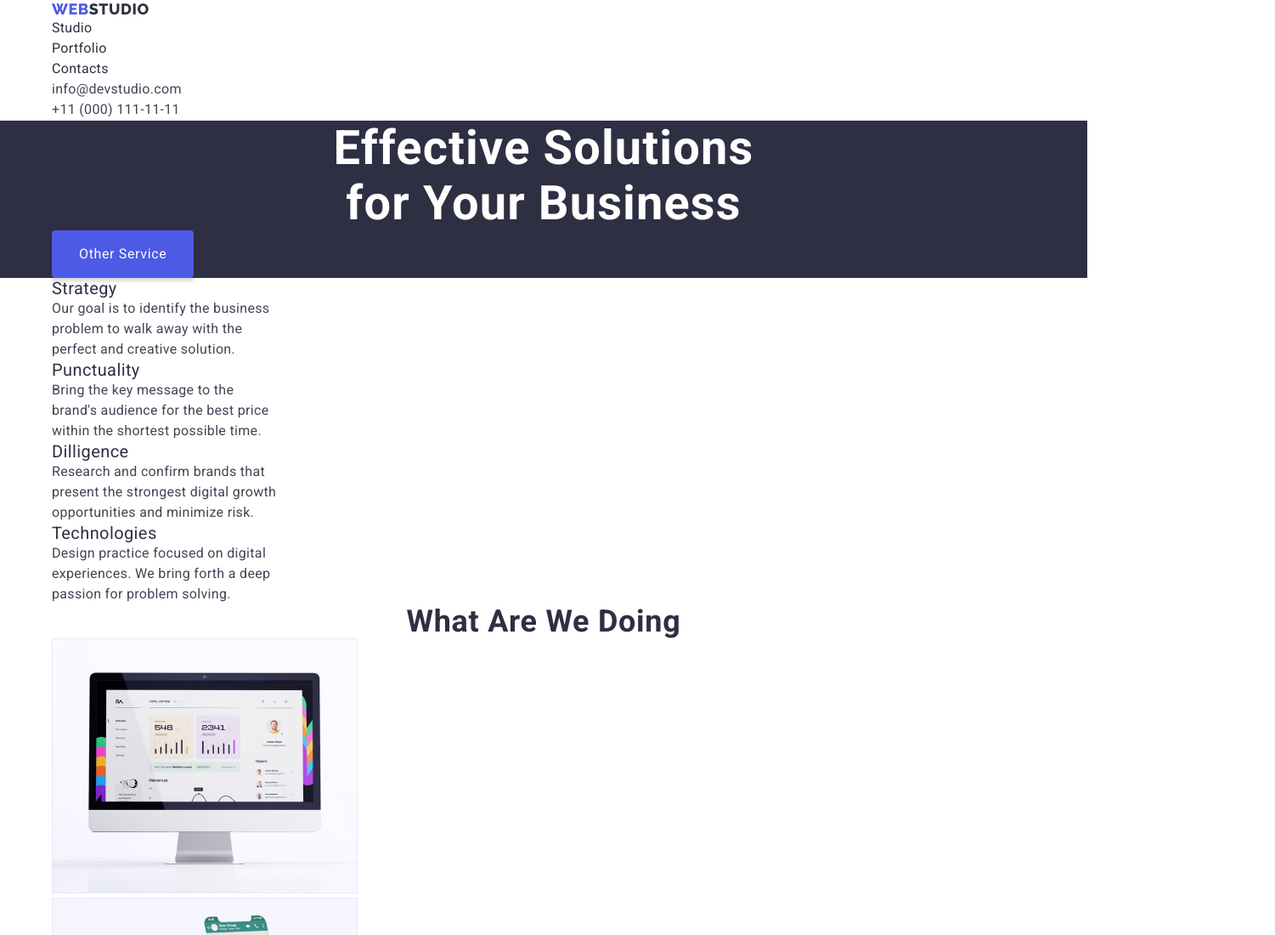
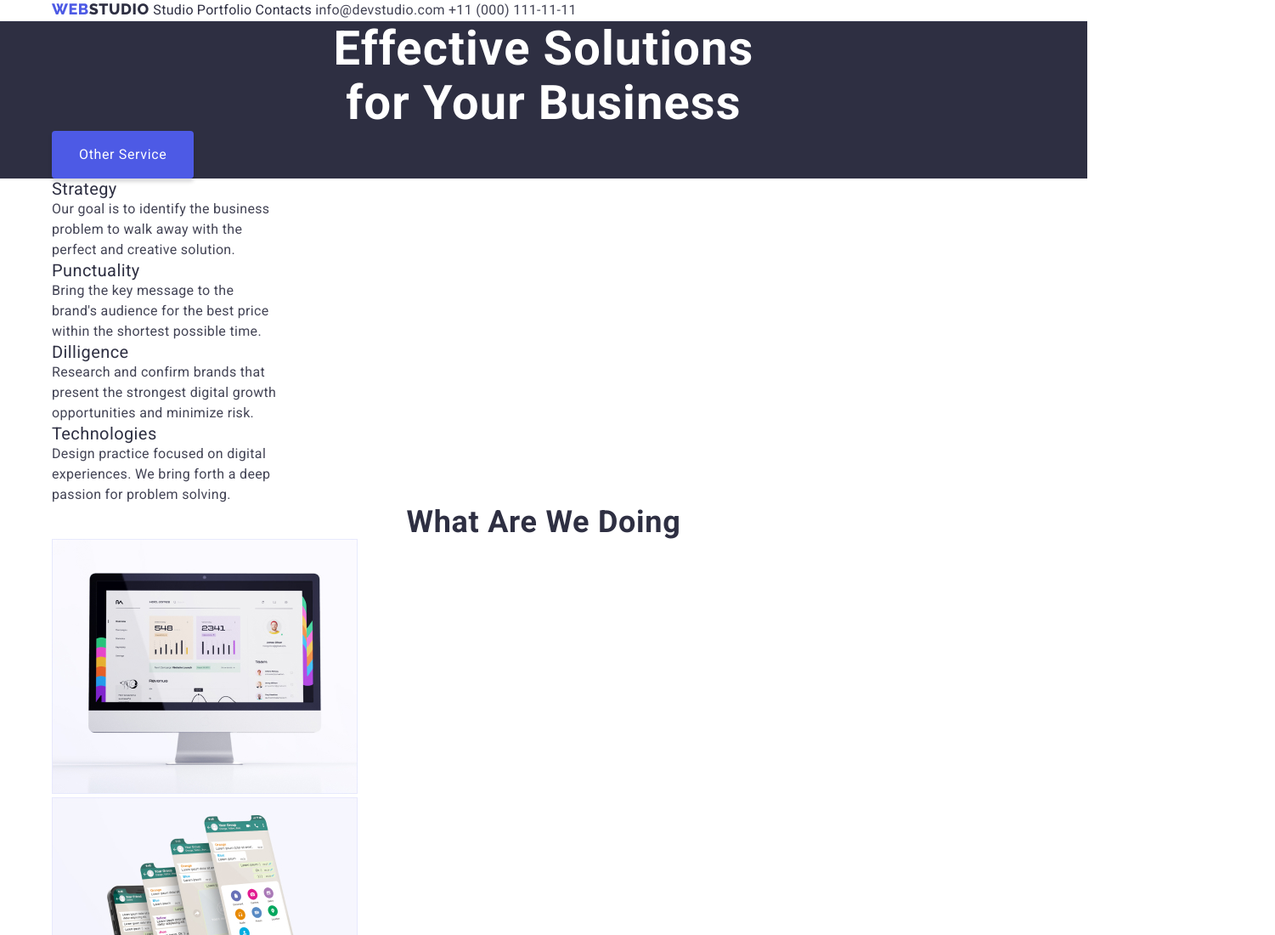
Before and after one commit to marichiiin/goit-markup-hw-03, a plain HTML site: page index.html in a window 1280 px wide. Shown: the top 1100 px of the page at 85% size, 1501 px wide, since content can reach past the window. Drawn offline with nearby package versions, Linux system fonts and the light colour scheme.

Commit message:
fix nav tab

```diff
--- a/css/styles.css
+++ b/css/styles.css
@@ -62,10 +62,10 @@ address {
     color: var(--white);
     border-bottom: 1px solid var(--cornflower);
 }
-
-.nav {
+.nav-tab {
     display: inline-block;
 }
+
 .nav-logo {
     color: var(--iris);
     font-family: var(--font-logo);
@@ -80,10 +80,13 @@ address {
     color: var(--navyblue);
 }
 .nav-list {
+    color: var(--grey);
     display: inline-block;
-    color: var(--grey);
-    width: 1440px;
-    height: 72px;
+}
+
+.nav-list-item,
+.address-list-item {
+    display: inline-block;
 }
 
 .nav-item-link {
@@ -94,7 +97,12 @@ address {
     letter-spacing: 0.32px;
 }
 
+.address-tab {
+    display: inline-block;
+}
+
 .address-list {
+    display: inline-block;
     color: var(--slate);
     font-size: 16px;
     line-height: 24px;
--- a/index.html
+++ b/index.html
@@ -16,7 +16,7 @@
 
     <header class="header">
         <div class="container header-container">
-            <nav class="nav">
+            <nav class="nav-tab">
                 <a href="/goit-markup-hw-03/" class="nav-logo">
                     <span>Web</span><span>Studio</span>
                 </a>
@@ -39,7 +39,7 @@
                     </li>
                 </ul>
             </nav>
-            <address>
+            <address class="address-tab">
                 <ul class="address-list">
                     <li class="address-list-item">
                         <a href="mailto: info@devstudio.com" class="address-item-link">
```
